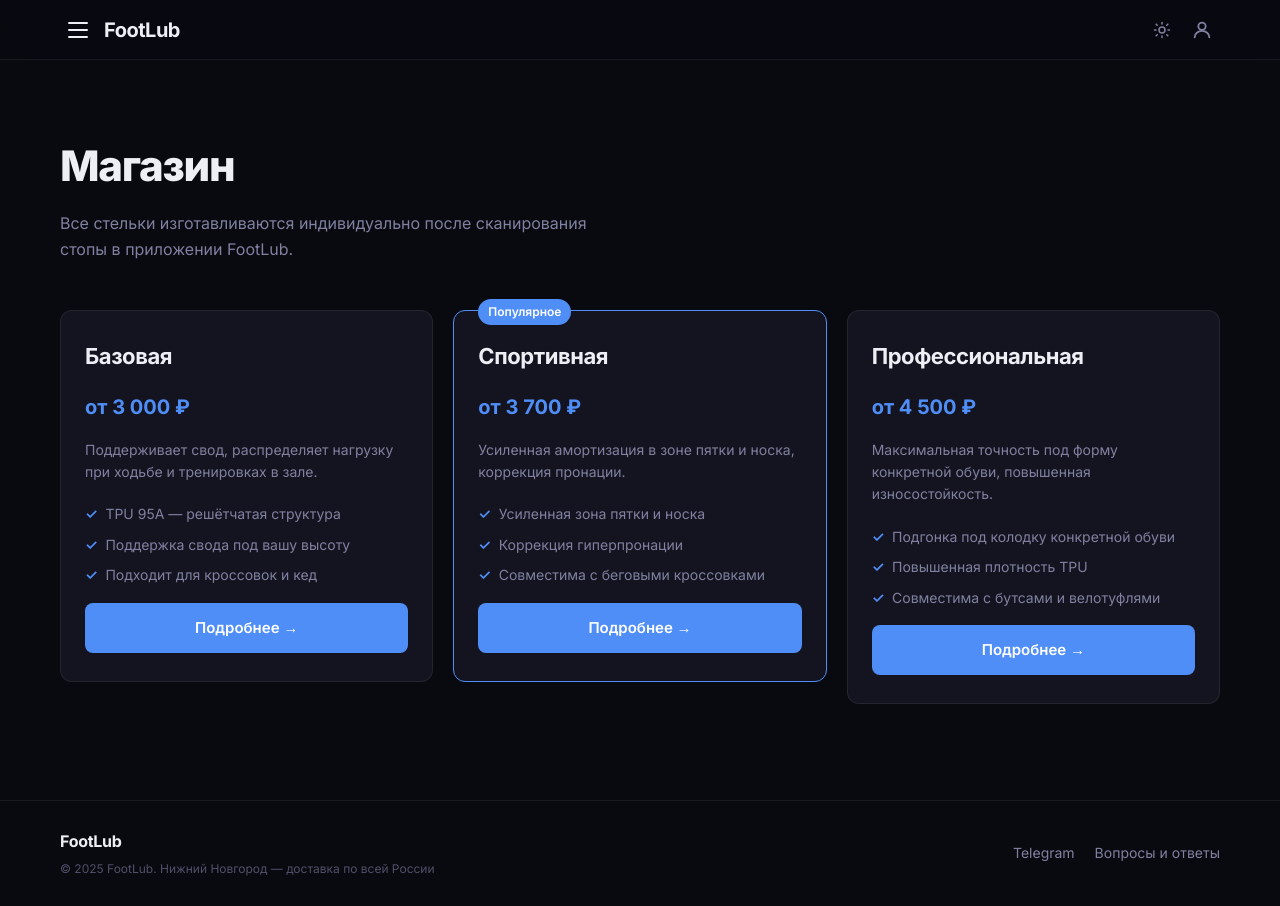
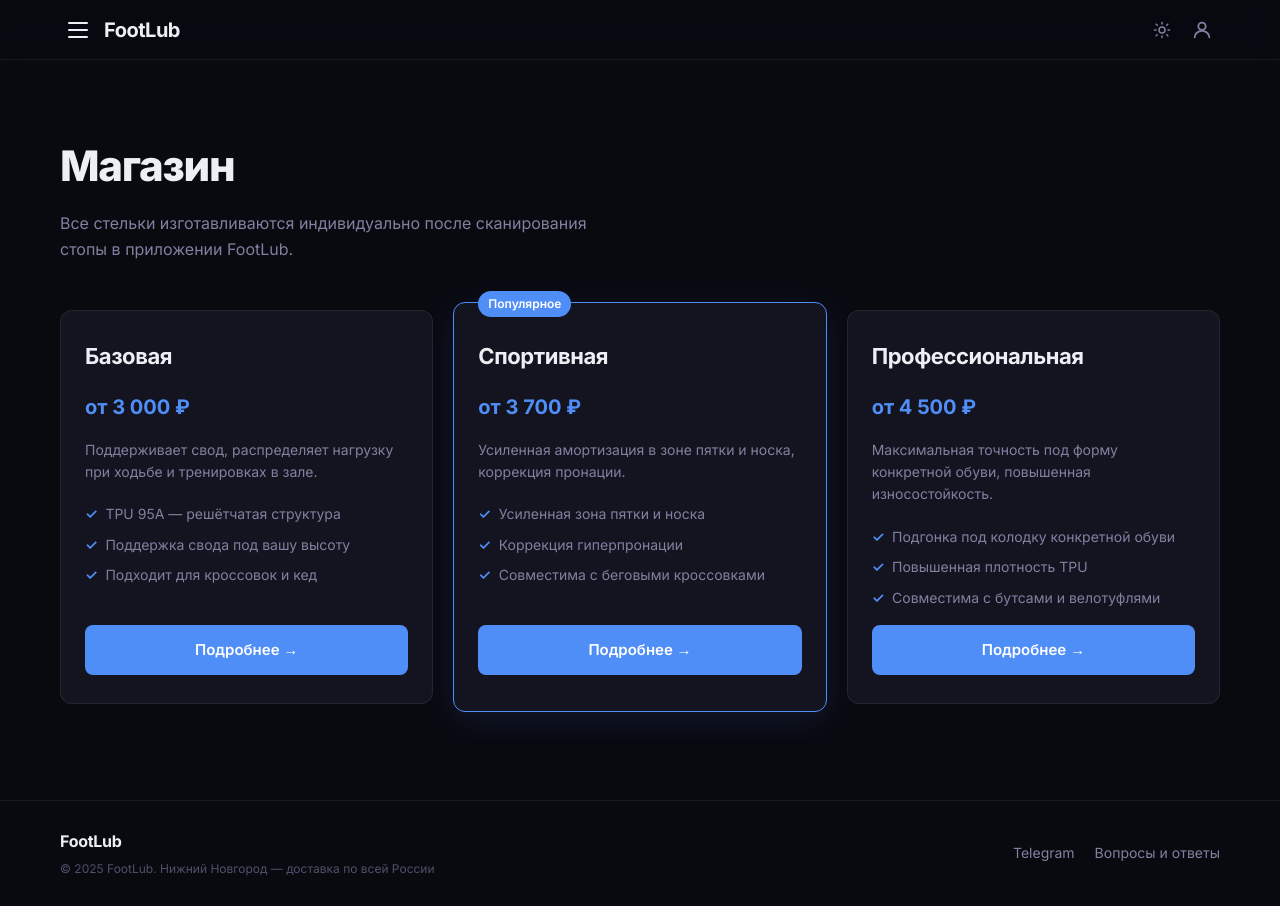
Before and after one commit to artengo10/footlub-site, a Next.js app: page /shop in a window 1280 px wide. Built offline with nearby package versions, Linux system fonts and the light colour scheme.

Commit message:
shop: equal card heights, subtle highlight on Sportivnaya

```diff
--- a/app/shop/shop.module.css
+++ b/app/shop/shop.module.css
@@ -34,7 +34,7 @@
   display: grid;
   grid-template-columns: repeat(3, 1fr);
   gap: 20px;
-  align-items: start;
+  align-items: stretch;
 }
 
 @media (max-width: 900px) {
@@ -57,6 +57,9 @@
 
 .cardHighlight {
   border-color: var(--accent);
+  margin: -8px 0;
+  padding: 36px 24px;
+  box-shadow: 0 8px 32px rgba(79, 142, 247, 0.12);
 }
 
 .badge {
```
